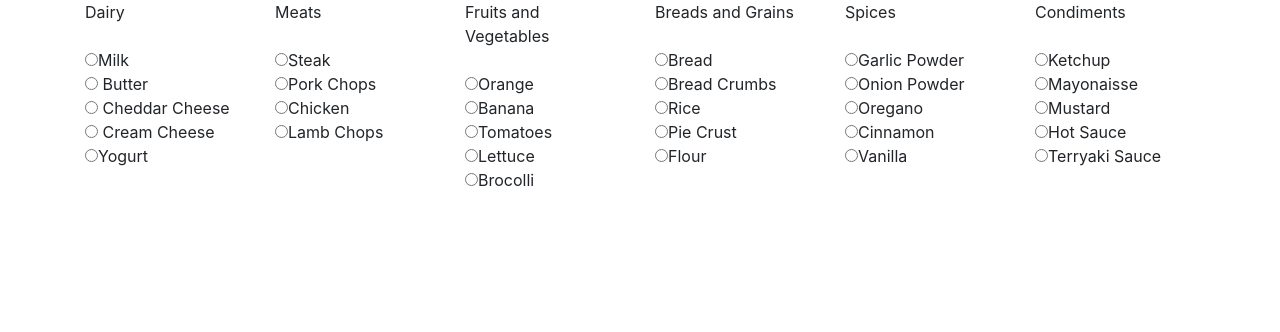
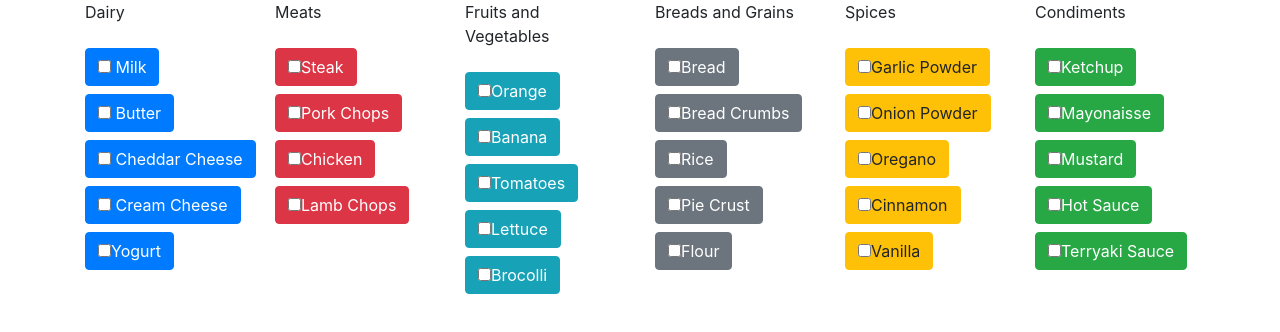
Before and after one commit to mhoobler/food-project, a website: page main.html in a window 1280 px wide. Drawn offline with nearby package versions, Linux system fonts and the light colour scheme.

```diff
--- a/main.html
+++ b/main.html
@@ -16,11 +16,11 @@
     <div class="col-2" id="dairy">Dairy
     <br><br>
                 <form id="dairy">
-                        <input type="radio" name="milk" value="milk" >Milk<br>
-                        <input type="radio" name="butter" value="butter"> Butter<br>
-                        <input type="radio" name="cheddar cheese" value="Cheddar cheese"> Cheddar Cheese<br>
-                        <input type="radio" name="cream cheese" value="cream cheese"> Cream Cheese<br>
-                        <input type="radio" name="yogurt" value="Yogurt">Yogurt<br>
+                        <label class="btn btn-primary"><input type="checkbox" name="milk" value="milk"> Milk</label>
+                        <label class="btn btn-primary"><input type="checkbox" name="butter" value="butter"> Butter<br></label>
+                        <label class="btn btn-primary"><input type="checkbox" name="cheddar cheese" value="Cheddar cheese"> Cheddar Cheese<br></label>
+                        <label class="btn btn-primary"><input type="checkbox" name="cream cheese" value="cream cheese"> Cream Cheese<br> </label>
+                        <label class="btn btn-primary"><input type="checkbox" name="yogurt" value="Yogurt">Yogurt<br> </label>
                 </form>
 
                 </div>
@@ -30,10 +30,10 @@
             <br><br>
 
     <form id="meats">
-            <input type="radio" name="steak" value="steak" >Steak<br>
-            <input type="radio" name="pork chops" value="pork chops">Pork Chops<br>
-            <input type="radio" name="chicken" value="chicken">Chicken<br>
-            <input type="radio" name="lamb chops" value="lamb chops">Lamb Chops<br>
+                <label class="btn btn-danger"><input type="checkbox" name="steak" value="steak" >Steak<br></label>
+                <label class="btn btn-danger"><input type="checkbox" name="pork chops" value="pork chops">Pork Chops<br></label>
+                <label class="btn btn-danger"><input type="checkbox" name="chicken" value="chicken">Chicken<br></label>
+                <label class="btn btn-danger"><input type="checkbox" name="lamb chops" value="lamb chops">Lamb Chops<br></label>
     </form>
 
 </div>
@@ -41,11 +41,11 @@
     <div class="col-2" id="fruits-and-vegetables">Fruits and Vegetables
             <br><br>
     <form id="fruits-and-vegetables">
-            <input type="radio" name="orange" value="orange" >Orange<br>
-            <input type="radio" name="banana" value="banana">Banana<br>
-            <input type="radio" name="tomatoes" value="tomatoes">Tomatoes<br>
-            <input type="radio" name="lettuce" value="lettuce">Lettuce<br>
-            <input type="radio" name="broccoli" value="broccoli">Brocolli<br>
+                <label class="btn btn-info"><input type="checkbox" name="orange" value="orange" >Orange<br></label>
+                <label class="btn btn-info"><input type="checkbox" name="banana" value="banana">Banana<br></label>
+                <label class="btn btn-info"><input type="checkbox" name="tomatoes" value="tomatoes">Tomatoes<br></label>
+                <label class="btn btn-info"> <input type="checkbox" name="lettuce" value="lettuce">Lettuce<br></label>
+                <label class="btn btn-info"><input type="checkbox" name="broccoli" value="broccoli">Brocolli<br></label>
     </form>
 
 </div>
@@ -53,22 +53,22 @@
     <div class="col-2" id="breads-grains">Breads and Grains
     <br><br>
     <form id="breads-grains">
-            <input type="radio" name="bread" value="Bread" >Bread<br>
-            <input type="radio" name="bread crumbs" value="bread crumbs">Bread Crumbs<br>
-            <input type="radio" name="rice" value="rice">Rice<br>
-            <input type="radio" name="pie-crust" value="pie-crust">Pie Crust<br>
-            <input type="radio" name="flour" value="flour">Flour<br>
+                <label class="btn btn-secondary"><input type="checkbox" name="bread" value="Bread" >Bread<br></label>
+                <label class="btn btn-secondary"> <input type="checkbox" name="bread crumbs" value="bread crumbs">Bread Crumbs<br></label>
+                <label class="btn btn-secondary"> <input type="checkbox" name="rice" value="rice">Rice<br> </label>
+                <label class="btn btn-secondary"><input type="checkbox" name="pie-crust" value="pie-crust">Pie Crust<br> </label>
+                <label class="btn btn-secondary"> <input type="checkbox" name="flour" value="flour">Flour<br> </label>
     </form>
     </div>
 
     <div class="col-2" id="spices">Spices
     <br><br>
     <form id="spices">
-            <input type="radio" name="garlic" value="garlic powder" >Garlic Powder<br>
-            <input type="radio" name="onion powder" value="onion-powder">Onion Powder<br>
-            <input type="radio" name="oregano" value="oregano">Oregano<br>
-            <input type="radio" name="cinnamon" value="cinnamon">Cinnamon<br>
-            <input type="radio" name="vanilla" value="vanilla">Vanilla<br>
+                <label class="btn btn-warning"><input type="checkbox" name="garlic" value="garlic powder" >Garlic Powder<br></label>
+                <label class="btn btn-warning"> <input type="checkbox" name="onion powder" value="onion-powder">Onion Powder<br></label>
+                <label class="btn btn-warning"><input type="checkbox" name="oregano" value="oregano">Oregano<br> </label>
+                <label class="btn btn-warning"><input type="checkbox" name="cinnamon" value="cinnamon">Cinnamon<br> </label>
+                <label class="btn btn-warning"><input type="checkbox" name="vanilla" value="vanilla">Vanilla<br> </label>
     </form>
 </div>
 
@@ -76,11 +76,11 @@
 
     <br><br>
     <form id="condiments">
-            <input type="radio" name="ketchup" value="ketchup" >Ketchup<br>
-            <input type="radio" name="mayonaisse" value="mayonaisse">Mayonaisse<br>
-            <input type="radio" name="mustard" value="mustard">Mustard<br>
-            <input type="radio" name="hot-sauce" value="hot-sauce">Hot Sauce<br>
-            <input type="radio" name="terryaki-sauce" value="terryaki-sauce">Terryaki Sauce<br>
+                <label class="btn btn-success"><input type="checkbox" name="ketchup" value="ketchup" >Ketchup<br></label>
+                <label class="btn btn-success"> <input type="checkbox" name="mayonaisse" value="mayonaisse">Mayonaisse<br></label>
+                <label class="btn btn-success"><input type="checkbox" name="mustard" value="mustard">Mustard<br> </label>
+                <label class="btn btn-success"><input type="checkbox" name="hot-sauce" value="hot-sauce">Hot Sauce<br> </label>
+                <label class="btn btn-success"> <input type="checkbox" name="terryaki-sauce" value="terryaki-sauce">Terryaki Sauce<br> </label>
     </form>
     </div>
 
```
Also changed, not shown: virtualproject2.html (+1 -1 lines).
